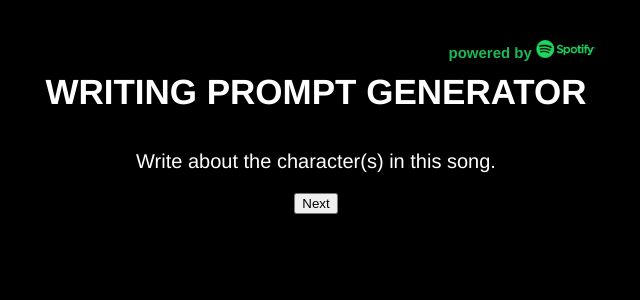
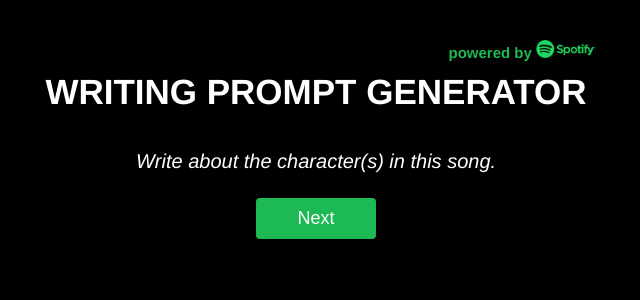
Before and after one commit to asantos27/spotify-prompt, a React (Create React App) app in the folder spotify-prompt/: page / in a window 1280 px wide. Shown: the top 300 px of the page, without its empty margins (324-964 px from the left). Built offline with nearby package versions, Linux system fonts and the light colour scheme.

Commit message:
more styling

```diff
--- a/spotify-prompt/src/pretty.css
+++ b/spotify-prompt/src/pretty.css
@@ -23,3 +23,53 @@ p {
     margin-left: auto;
     margin-right: auto;
 }
+button {
+    display: inline-block;
+    background-color:#1DB954;
+    color: white;
+    border-radius: 4px;
+    border: none;
+    text-align: center;
+    font-size: 18px;
+    padding: 10px;
+    width: 120px;
+    transition: all 0.5s;
+    cursor: pointer;
+    margin: 5px;
+}
+
+.button span {
+    cursor: pointer;
+    display: inline-block;
+    position: relative;
+    transition: 0.5s;
+  }
+
+.button span:after {
+    content: '\00bb';
+    position: absolute;
+    opacity: 0;
+    top: 0;
+    right: -20px;
+    transition: 0.5s;
+  }
+
+.button:hover span {
+    padding-right: 25px;
+  }
+
+  .button:hover span:after {
+    opacity: 1;
+    right: 0;
+}
+p2 {
+    font-size: 25px;
+    color: #ffffff;
+    margin-top: -15px;
+    font-style: oblique;
+}
+.topic {
+    max-width: 500px;
+    margin-left: auto;
+    margin-right: auto;
+}
```
